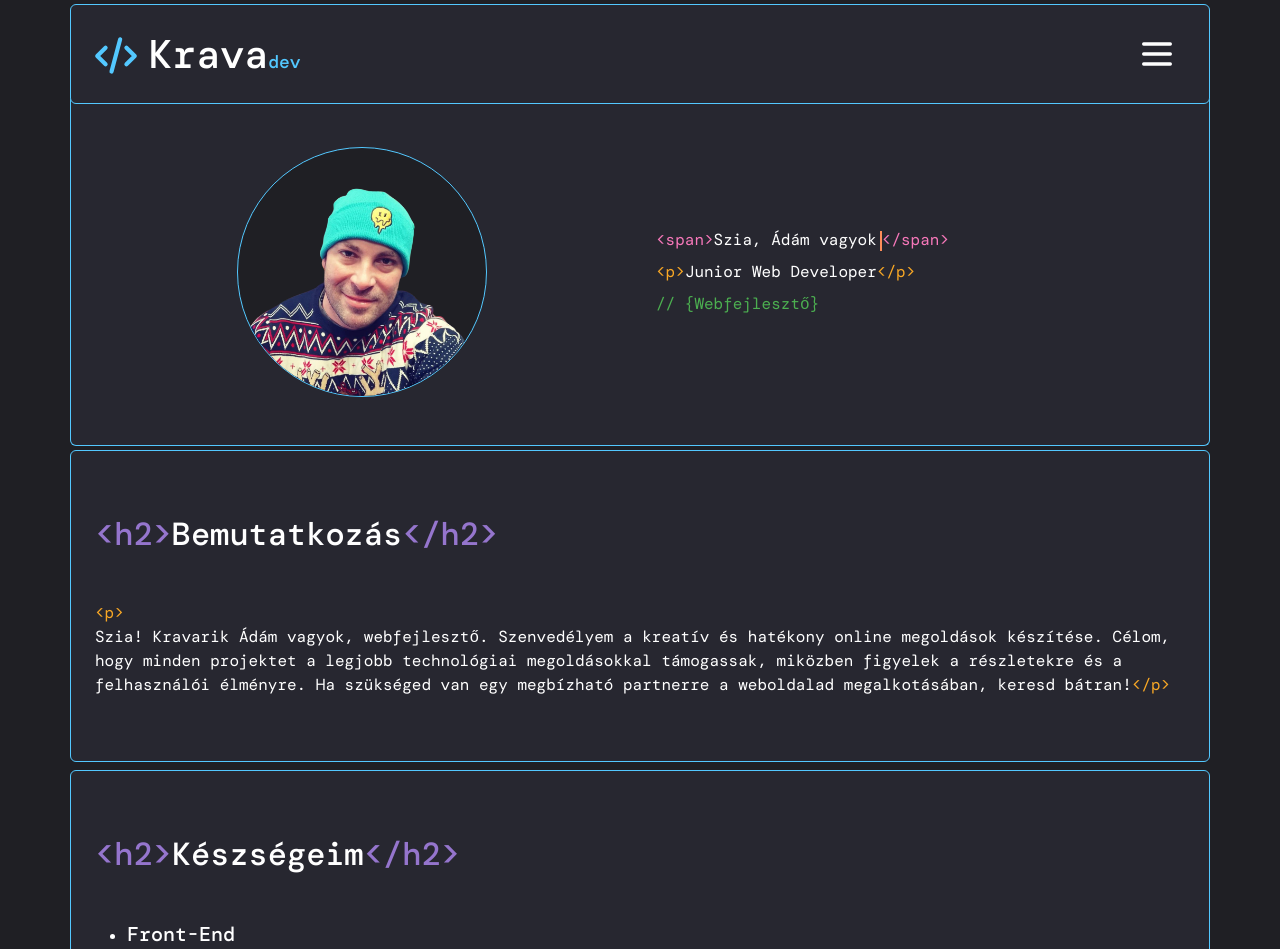
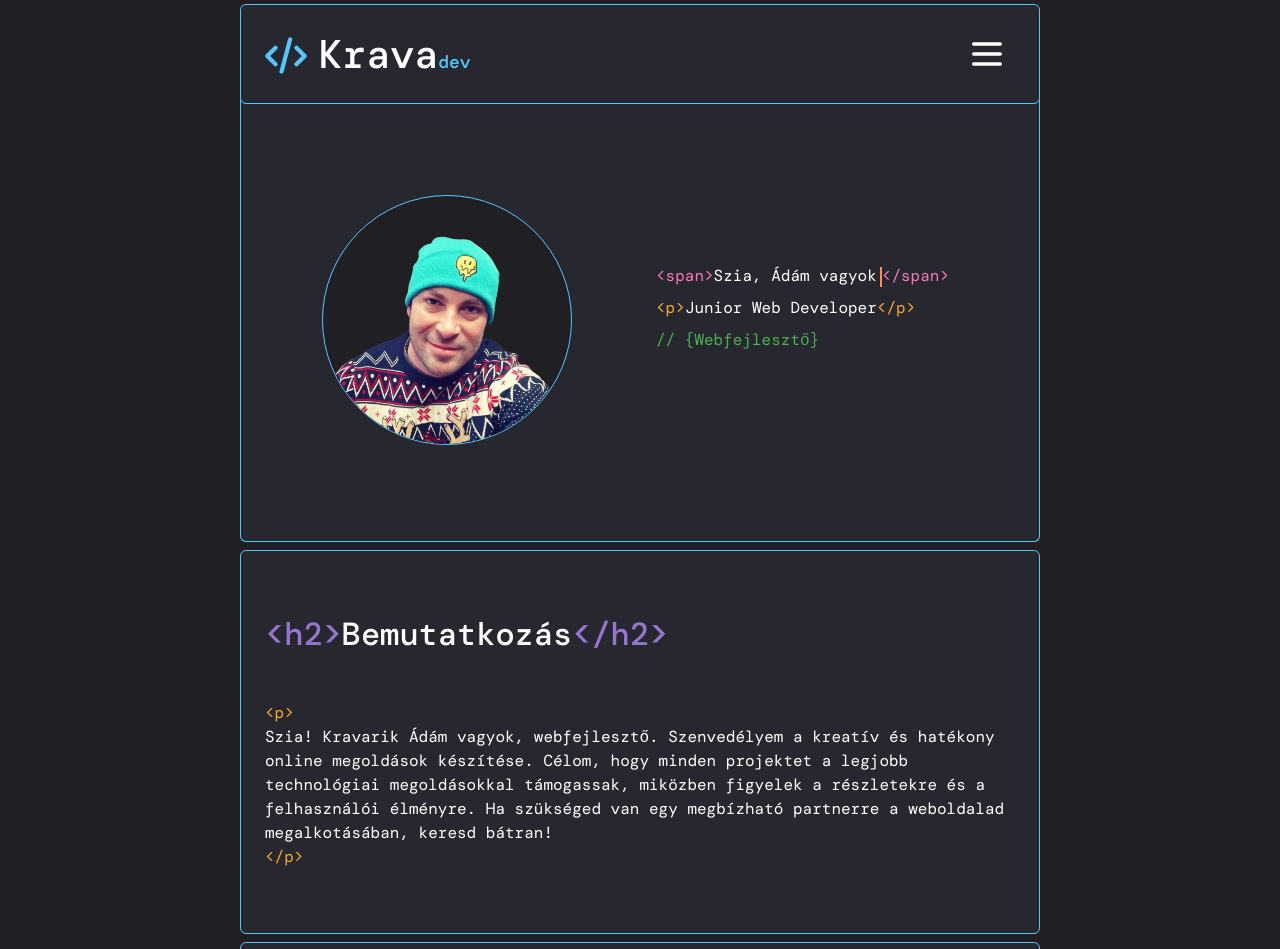
Before and after one commit to kravarikadam/kravadev, a plain HTML site: page index.html in a window 1280 px wide. Shown: the top 949 px of the page. Drawn offline with nearby package versions, Linux system fonts and the light colour scheme; a web font is replaced by a local one.

Commit message:
aprobb igazítások

```diff
--- a/index.html
+++ b/index.html
@@ -32,11 +32,11 @@
           </nav>
     </header>
 
-    <section class="container d-md-flex align-items-center py-5 bg_szurke_header border_kek border-top-0 rounded-bottom">
-      <div class="kep_profil rounded-circle container-fluid bg_szurke_body col-md-6">
+    <section class="container d-md-flex align-items-center py-5 bg_szurke_header border_kek border-top-0 rounded-bottom mb-1">
+      <div class="kep_profil rounded-circle container-fluid bg_szurke_body col-md-6 mt-5 my-md-5">
         <img src="img/en.png" alt="kép rólam" class="img-fluid">
       </div>
-      <div class="leiras_profil text-white pt-5 pt-md-0 ps-3 col-md-6">
+      <div class="leiras_profil text-white pt-5 pt-md-0 ps-3 col-md-6 mb-4">
         <div class="mb-2"><span class="text_rozsaszin">&lt;span&gt;</span>Szia, Ádám vagyok<span class="cursor"></span><span class="text_rozsaszin">&lt;/span&gt;</span></div>
         <div class="mb-2"><span><span class="text_sarga">&lt;p&gt;</span>Junior Web Developer<span class="text_sarga">&lt;/p&gt;</span></span></div>
         <div class=""><span class="text_zold">// &#123;Webfejlesztő&#125;</span></div>
@@ -45,7 +45,7 @@
 
     <section class="container py-5 bg_szurke_header border_kek rounded my-1 text-white px-4">
       <h2 class="mt-3 mb-5"><span class="text_lila">&lt;h2&gt;</span>Bemutatkozás<span class="text_lila">&lt;/h2&gt;</span></h2>
-      <p><span class="text_sarga d-block">&lt;p&gt;</span>Szia! Kravarik Ádám vagyok, webfejlesztő. Szenvedélyem a kreatív és hatékony online megoldások készítése. Célom, hogy minden projektet a legjobb technológiai megoldásokkal támogassak, miközben figyelek a részletekre és a felhasználói élményre. Ha szükséged van egy megbízható partnerre a weboldalad megalkotásában, keresd bátran!<span class="text_sarga">&lt;/p&gt;</span></p>
+      <p><span class="text_sarga d-block">&lt;p&gt;</span>Szia! Kravarik Ádám vagyok, webfejlesztő. Szenvedélyem a kreatív és hatékony online megoldások készítése. Célom, hogy minden projektet a legjobb technológiai megoldásokkal támogassak, miközben figyelek a részletekre és a felhasználói élményre. Ha szükséged van egy megbízható partnerre a weboldalad megalkotásában, keresd bátran!<span class="text_sarga d-block">&lt;/p&gt;</span></p>
     </section>
 
     <section class="container py-5 bg_szurke_header border_kek rounded my-1 text-white px-4">
@@ -83,7 +83,7 @@
       </ul>
     </section>
 
-    <section class="container py-5 bg_szurke_header border_kek rounded my-1 text-white px-4">
+    <footer class="container py-5 bg_szurke_header border_kek rounded my-1 text-white px-4">
       <h2 class="mt-3 mb-5"><span class="text_lila">&lt;h2&gt;</span>Elérhetőség<span class="text_lila">&lt;/h2&gt;</span></h2>
       <span class="text_kek">&lt;script&gt;</span>
       <p class="text_zold">// telefon számom</p>
@@ -91,7 +91,8 @@
       <p class="text_zold">// e-mail címem</p>
       <p><span class="text_kek">const</span> <span class="text_kek_vilagos">email</span> = "<a href="mailto:info@kravadev.hu" class="text_zold_halvany">info@kravadev.hu</a>";</p>
       <span class="text_kek">&lt;/script&gt;</span>
-    </section>
+    </footer>
+    <br>
 
     <script src="https://kit.fontawesome.com/ac4c1cd932.js" crossorigin="anonymous"></script>
     <script src="bootstrap/bootstrap.bundle.min.js"></script>
--- a/style.css
+++ b/style.css
@@ -131,13 +131,7 @@ section {
         opacity: 0;
     }
 }
-
 /*///////////////////////////////////////////////////////*/
-header,
-section {
-    max-width: 1000px;
-}
-
 #logo_kep {
     width: 50px;
 }
@@ -150,21 +144,21 @@ section {
     display: inline-block;
     width: 110px;
 }
-
 #frontEnd_eszkozei_csuszka {
     display: inline-block;
     width: 100px;
     height: 10px;
     border-radius: 12px;
 }
-
 .csuszka_50 {
     background: linear-gradient(to right, #53C8FF 50%, white 50%);
 }
-
 .csuszka_30 {
     background: linear-gradient(to right, #53C8FF 30%, white 30%);
 }
 #amisclean:hover {
     color: #53C8FF !important;
 }
+header, section, footer {
+    max-width: 800px !important;
+}
```
